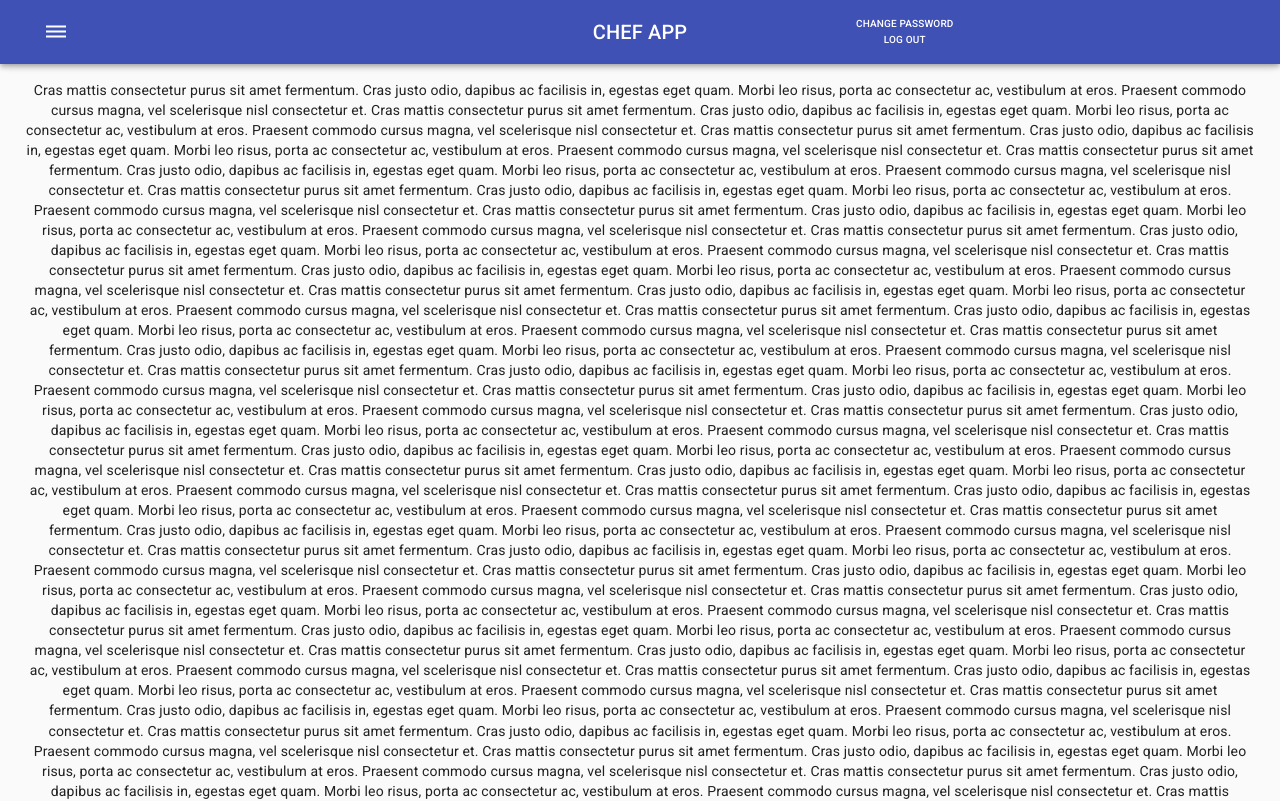
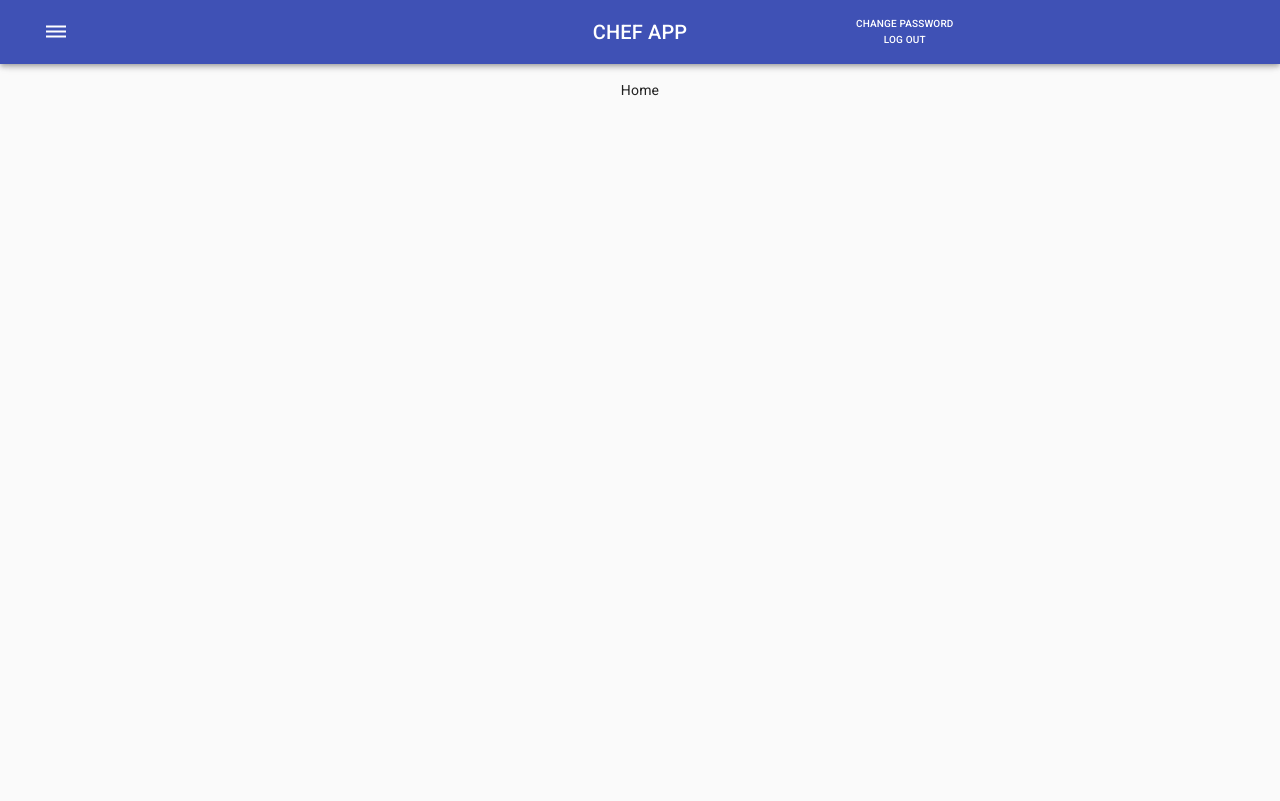
Before and after one commit to gapinska/recipes-app, a React (Create React App) app: page / in a window 1280 px wide. Shown: the top 801 px of the page. Built offline with nearby package versions, Linux system fonts and the light colour scheme.

Commit message:
react router added

```diff
--- a/src/App.js
+++ b/src/App.js
@@ -5,7 +5,7 @@ import { circularProgress } from "./state/fullScreenCircularProgress"
 import Snackbars from "./components/Snackbars"
 import { addSnackbar } from "./state/snackbars"
 import ScrollTop from "./components/ScrollTop"
-import { BrowserRouter } from "react-router-dom"
+import { BrowserRouter, Route } from "react-router-dom"
 
 function App() {
   const { add, remove } = circularProgress
--- /dev/null
+++ b/src/components/AddRecipe.js
@@ -0,0 +1,5 @@
+import React from "react"
+
+export default function AddRecipe() {
+  return <div>Add Recipe</div>
+}
--- a/src/components/Drawer.js
+++ b/src/components/Drawer.js
@@ -13,8 +13,7 @@ import MailIcon from "@material-ui/icons/Mail"
 import DehazeIcon from "@material-ui/icons/Dehaze"
 import { useSelector, useDispatch } from "react-redux"
 import { toogleDrawerStatus } from "../state/drawer"
-import { useHistory } from "react-router-dom"
-import { withRouter } from "react-router-dom"
+import { useHistory, withRouter, Link, Router } from "react-router-dom"
 const useStyles = makeStyles({
   list: {
     width: 250,
@@ -112,8 +111,15 @@ const SwipeableTemporaryDrawer = (props) => {
           marginLeft: "60vw",
         }}
       >
-        <div>Change password</div>
-        <div>Log Out</div>
+        <Link
+          style={{ color: "white", textDecoration: "none" }}
+          to="/change-pssword"
+        >
+          <div>Change password</div>
+        </Link>
+        <Link style={{ color: "white", textDecoration: "none" }} to="/">
+          <div>Log Out</div>
+        </Link>
       </div>
     </div>
   )
--- /dev/null
+++ b/src/components/Home.js
@@ -0,0 +1,5 @@
+import React from "react"
+
+export default function Home() {
+  return <div>Home</div>
+}
--- /dev/null
+++ b/src/components/Recipes.js
@@ -0,0 +1,5 @@
+import React from "react"
+
+export default function Recipes() {
+  return <div>Recipes</div>
+}
--- a/src/components/ScrollTop.js
+++ b/src/components/ScrollTop.js
@@ -12,6 +12,11 @@ import Fab from "@material-ui/core/Fab"
 import KeyboardArrowUpIcon from "@material-ui/icons/KeyboardArrowUp"
 import Zoom from "@material-ui/core/Zoom"
 import Drawer from "./Drawer"
+import { Switch, Route } from "react-router-dom"
+import AddRecipe from "./AddRecipe"
+import YourRecipes from "./YourRecipes"
+import Recipes from "./Recipes"
+import Home from "./Home"
 
 const useStyles = makeStyles((theme) => ({
   root: {
@@ -76,30 +81,20 @@ export default function BackToTop(props) {
       <Toolbar id="back-to-top-anchor" />
       <Container>
         <Box my={2}>
-          {[...new Array(12)]
-            .map(
-              () => `Cras mattis consectetur purus sit amet fermentum.
-Cras justo odio, dapibus ac facilisis in, egestas eget quam.
-Morbi leo risus, porta ac consectetur ac, vestibulum at eros.
-Praesent commodo cursus magna, vel scelerisque nisl consectetur et.
-Cras mattis consectetur purus sit amet fermentum.
-Cras justo odio, dapibus ac facilisis in, egestas eget quam.
-Morbi leo risus, porta ac consectetur ac, vestibulum at eros.
-Praesent commodo cursus magna, vel scelerisque nisl consectetur et.
-Cras mattis consectetur purus sit amet fermentum.
-Cras justo odio, dapibus ac facilisis in, egestas eget quam.
-Morbi leo risus, porta ac consectetur ac, vestibulum at eros.
-Praesent commodo cursus magna, vel scelerisque nisl consectetur et.
-Cras mattis consectetur purus sit amet fermentum.
-Cras justo odio, dapibus ac facilisis in, egestas eget quam.
-Morbi leo risus, porta ac consectetur ac, vestibulum at eros.
-Praesent commodo cursus magna, vel scelerisque nisl consectetur et.
-Cras mattis consectetur purus sit amet fermentum.
-Cras justo odio, dapibus ac facilisis in, egestas eget quam.
-Morbi leo risus, porta ac consectetur ac, vestibulum at eros.
-Praesent commodo cursus magna, vel scelerisque nisl consectetur et.`
-            )
-            .join("\n")}
+          <Switch>
+            <Route path="/add-recipe">
+              <AddRecipe />
+            </Route>
+            <Route path="/recipes">
+              <Recipes />
+            </Route>
+            <Route path="/your-recipes">
+              <YourRecipes />
+            </Route>
+            <Route path="/">
+              <Home />
+            </Route>
+          </Switch>
         </Box>
       </Container>
       <ScrollTop {...props}>
--- /dev/null
+++ b/src/components/YourRecipes.js
@@ -0,0 +1,5 @@
+import React from "react"
+
+export default function YourRecipes() {
+  return <div>Your recipes</div>
+}
```
